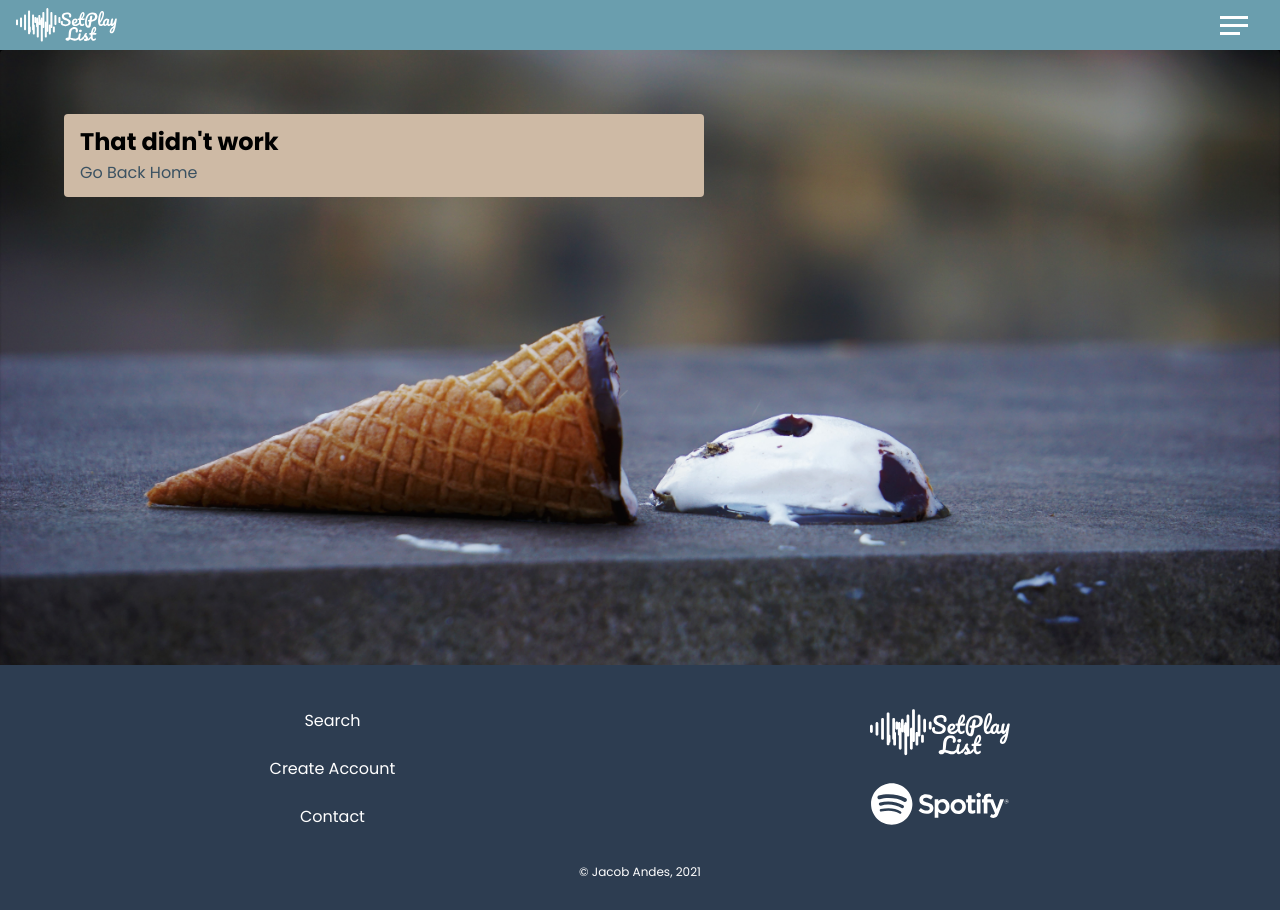
After one commit to booshja/SetPlaylist, a Python web app: template SetPlaylist/templates/playlist/result.html in a window 1280 px wide. The commit adds this page. Run offline with Jinja, Linux system fonts and the light colour scheme; the template is opened without the code that fills it: most values are stand-ins (such as "Sample title", 1, 10 or a date in 2020); some libraries are stand-ins or nearby versions.

Commit message:
added playlist success/failure ui

```diff
--- a/SetPlaylist/app.py
+++ b/SetPlaylist/app.py
@@ -527,6 +527,7 @@ def show_success_page():
     Todo - shows the success page after playlist saved to spotify
     """
     # spotify_link (link to open playlist via spotify)
+    return render_template("/playlist/result.html", result="Success!")
 
 
 @app.route("/playlist/failure")
@@ -534,6 +535,7 @@ def show_failure_page():
     """
     Todo - shows the failure page after playlist not saved to spotify
     """
+    return render_template("/playlist/result.html", result="Uh oh!")
 
 
 #######################
--- /dev/null
+++ b/SetPlaylist/scss/_playlist-result.scss
@@ -0,0 +1,38 @@
+@import "config";
+
+.result {
+    height: 80vh;
+    margin: -25px 0;
+    background-position: center;
+    background-repeat: no-repeat;
+    background-size: cover;
+    overflow: hidden;
+    flex-direction: column;
+
+    &__feedback {
+        display: flex;
+        flex-direction: column;
+        align-content: space-around;
+        padding: 1rem;
+        width: 50%;
+        position: relative;
+        top: 10%;
+        left: 5%;
+
+        &__headline {
+            margin-bottom: 0.2rem;
+        }
+
+        &__link {
+            margin-top: 0.5rem;
+        }
+    }
+}
+
+.playlist-success {
+    background-image: url("/static/img/tobias-tullius-JdJrqv7BzhM-unsplash.jpg");
+}
+
+.playlist-fail {
+    background-image: url("/static/img/sarah-kilian-52jRtc2S_VE-unsplash.jpg");
+}
--- a/SetPlaylist/scss/main.scss
+++ b/SetPlaylist/scss/main.scss
@@ -1,5 +1,5 @@
 @import "config", "footer", "menu", "landing", "home", "error-page", "auth",
-    "user-edit", "band";
+    "user-edit", "band", "playlist-result";
 @import url("https://fonts.googleapis.com/css2?family=Poppins:wght@300;400;700&family=Sen:wght@400;700&display=swap");
 
 body {
@@ -34,12 +34,6 @@ main {
     flex: 1;
 }
 
-h1,
-h2,
-h3 {
-    font-weight: 400;
-}
-
 a {
     color: $card-color;
     text-decoration: none;
@@ -54,16 +48,6 @@ ul {
     border-radius: 4px;
     display: flex;
     color: $text-dark;
-}
-
-.error {
-    background-color: #ff0000;
-    border: 2px solid #9c0000;
-    border-radius: 4px;
-    font-weight: 700;
-    padding: 10px;
-    margin-top: 1rem;
-    text-align: center;
 }
 
 .landing-hero {
--- a/SetPlaylist/static/css/main.css
+++ b/SetPlaylist/static/css/main.css
@@ -819,6 +819,59 @@ footer .footer__logos img {
   width: 80%;
 }
 
+* {
+  -webkit-box-sizing: border-box;
+          box-sizing: border-box;
+  margin: 0;
+  padding: 0;
+}
+
+.result {
+  height: 80vh;
+  margin: -25px 0;
+  background-position: center;
+  background-repeat: no-repeat;
+  background-size: cover;
+  overflow: hidden;
+  -webkit-box-orient: vertical;
+  -webkit-box-direction: normal;
+      -ms-flex-direction: column;
+          flex-direction: column;
+}
+
+.result__feedback {
+  display: -webkit-box;
+  display: -ms-flexbox;
+  display: flex;
+  -webkit-box-orient: vertical;
+  -webkit-box-direction: normal;
+      -ms-flex-direction: column;
+          flex-direction: column;
+  -ms-flex-line-pack: distribute;
+      align-content: space-around;
+  padding: 1rem;
+  width: 50%;
+  position: relative;
+  top: 10%;
+  left: 5%;
+}
+
+.result__feedback__headline {
+  margin-bottom: 0.2rem;
+}
+
+.result__feedback__link {
+  margin-top: 0.5rem;
+}
+
+.playlist-success {
+  background-image: url("/static/img/tobias-tullius-JdJrqv7BzhM-unsplash.jpg");
+}
+
+.playlist-fail {
+  background-image: url("/static/img/sarah-kilian-52jRtc2S_VE-unsplash.jpg");
+}
+
 body {
   background-image: url("../img/emma-paillex-dzrclo52oxk-unsplash.jpg");
   background-size: cover;
@@ -865,12 +918,6 @@ main {
           flex: 1;
 }
 
-h1,
-h2,
-h3 {
-  font-weight: 400;
-}
-
 a {
   color: #3b5262;
   text-decoration: none;
@@ -887,16 +934,6 @@ ul {
   display: -ms-flexbox;
   display: flex;
   color: #000000;
-}
-
-.error {
-  background-color: #ff0000;
-  border: 2px solid #9c0000;
-  border-radius: 4px;
-  font-weight: 700;
-  padding: 10px;
-  margin-top: 1rem;
-  text-align: center;
 }
 
 .landing-hero {
--- /dev/null
+++ b/SetPlaylist/templates/playlist/result.html
@@ -0,0 +1,19 @@
+{% extends 'base.html' %} {% block title %}{{result}} - SetPlaylist{% endblock
+title %} {% block content %}
+<section id="result">
+    {% if result=="Success!" %}
+    <div class="result container playlist-success">
+        <div class="result__feedback container">
+            <h2 class="result__feedback__headline">Playlist Created!</h2>
+            <a href="#" class="result__feedback__link">See on Spotify</a>
+            <a href="/home" class="result__feedback__link">Back Home</a>
+            {% else %}
+            <div class="result container playlist-fail">
+            <div class="result__feedback container">
+            <h2 class="result__feedback__headline">That didn't work</h2>
+            <a href="/home" class="result__feedback__link">Go Back Home</a>
+            {% endif %}
+        </div>
+    </div>
+</section>
+{% endblock content %}
--- a/SetPlaylist/templates/user/home.html
+++ b/SetPlaylist/templates/user/home.html
@@ -7,11 +7,6 @@ endblock title %} {% block content %}
             <p class="landing-hero__title-div__p">{{g.user.username}}</p>
         </div>
     </div>
-</section>
-<section id="error">
-    {% for message in get_flashed_messages() %}
-    <div class="error">{{ message }}</div>
-    {% endfor %}
 </section>
 <section id="band-search">
     <div class="band-search container">
```
Also changed, not shown: SetPlaylist/templates/landing.html (+0 -7 lines), SetPlaylist/templates/playlist/failure.html (deleted, +0 -10 lines), SetPlaylist/templates/playlist/success.html (deleted, +0 -10 lines), SetPlaylist/static/img/sarah-kilian-52jRtc2S_VE-unsplash.jpg (added), 1 other file.
